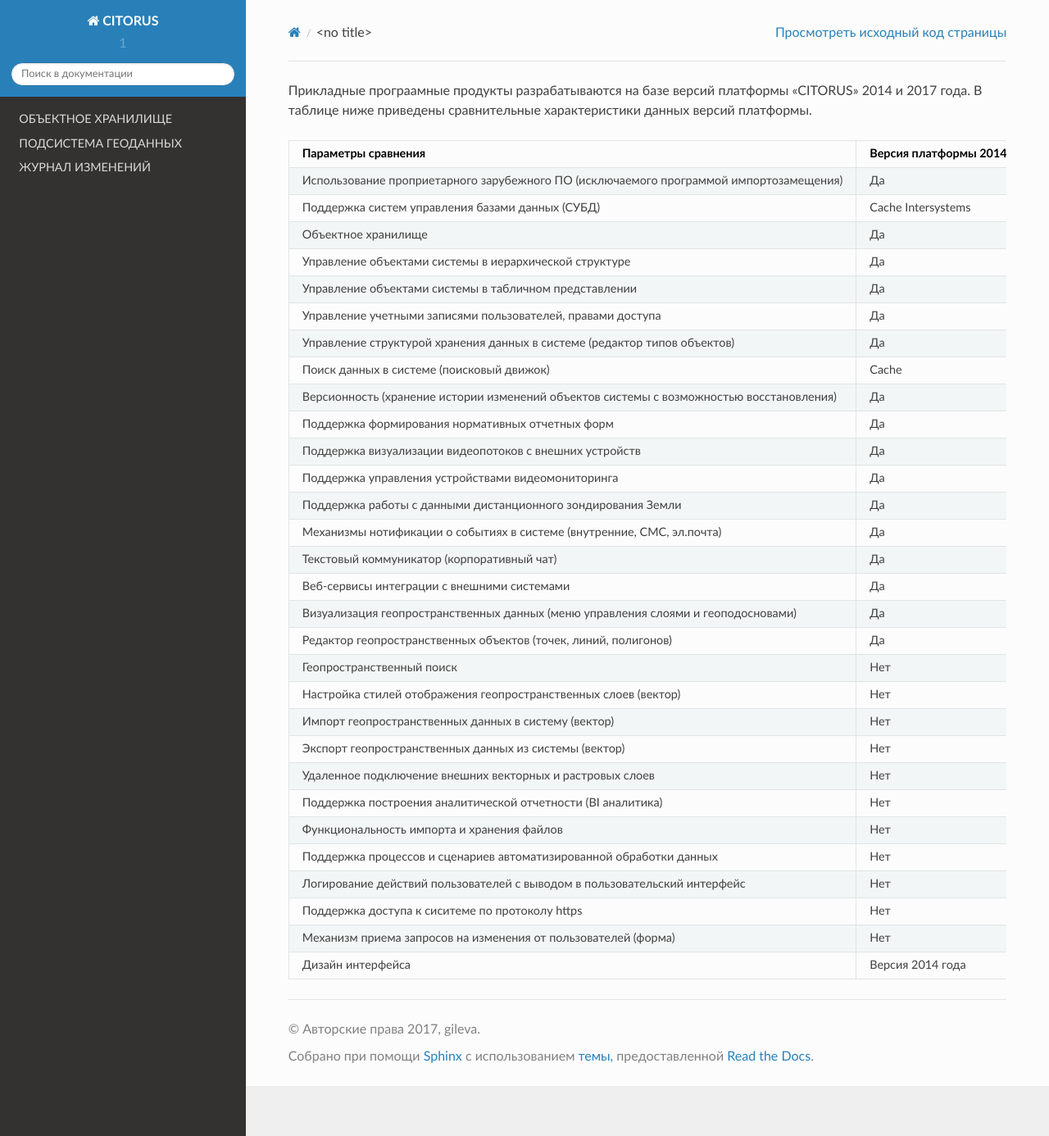
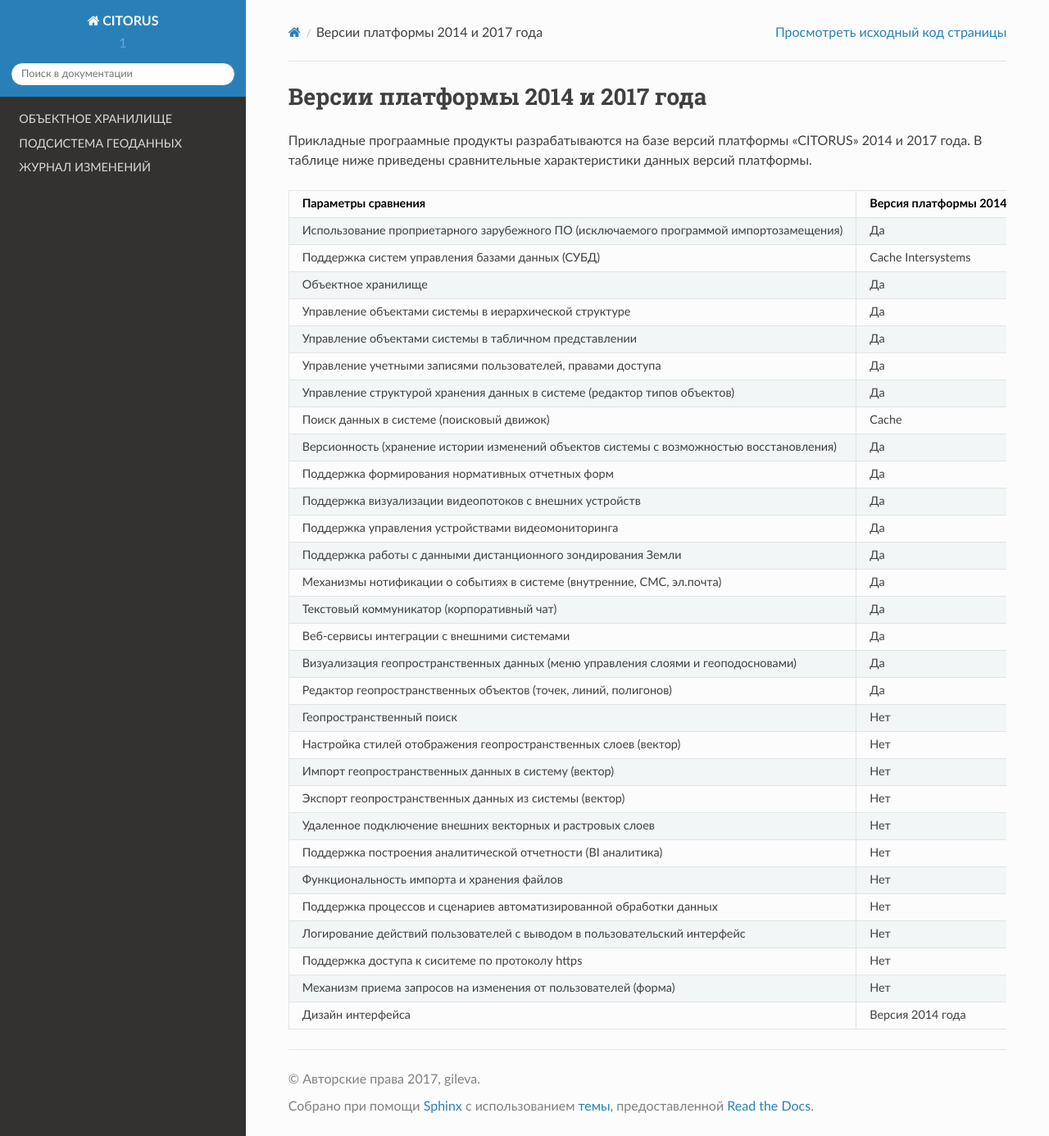
Before and after one commit to citoruspm/citorus, a Sphinx documentation site: the page built from source/versions.rst, in a window 1280 px wide and 1386 px high. Shown: the whole window at 82% size. Built offline with Sphinx 7.4.7 and the Read the Docs theme 2.0.0, drawn with Linux system fonts in a browser that asks for light colours; formulas are drawn with MathJax 3.

Commit message:
Update versions.rst

```diff
--- a/source/versions.rst
+++ b/source/versions.rst
@@ -1,3 +1,6 @@
+Версии платформы 2014 и 2017 года
+=================================
+
 Прикладные програамные продукты разрабатываются на базе версий платформы «CITORUS» 2014 и 2017 года. В таблице ниже приведены сравнительные характеристики данных версий платформы.
 
 +--------------------------------------------------------------------+--------------------+---------------------------+
```
